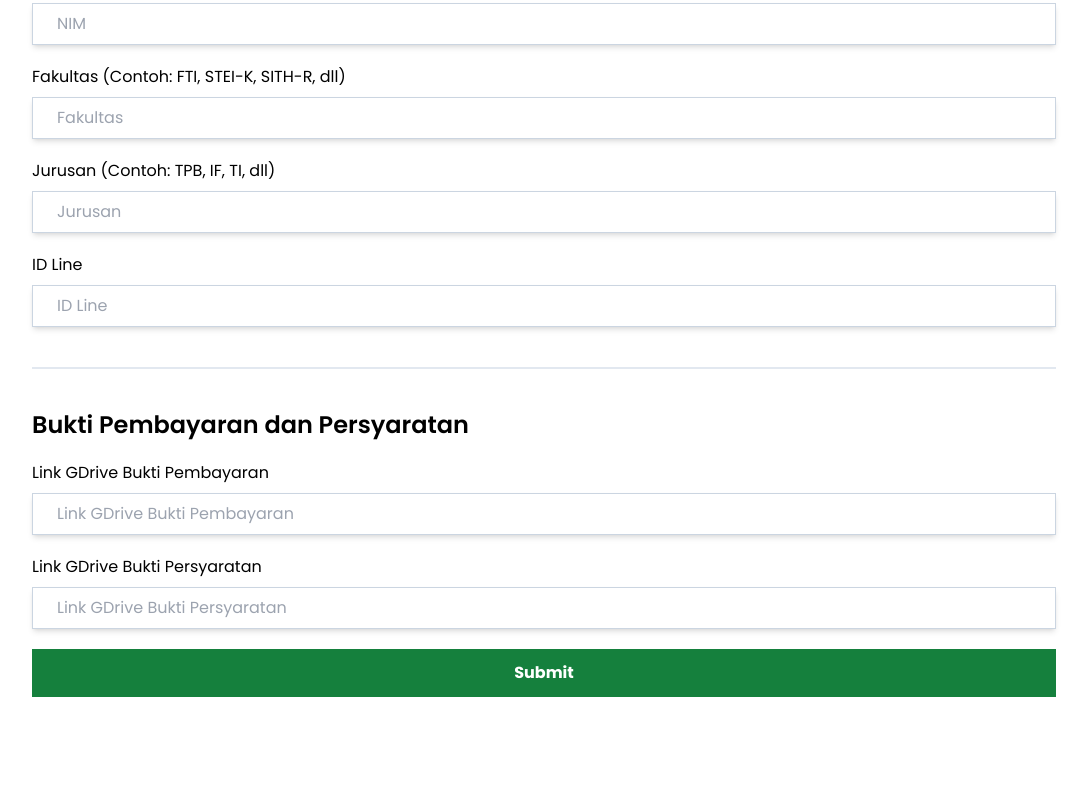
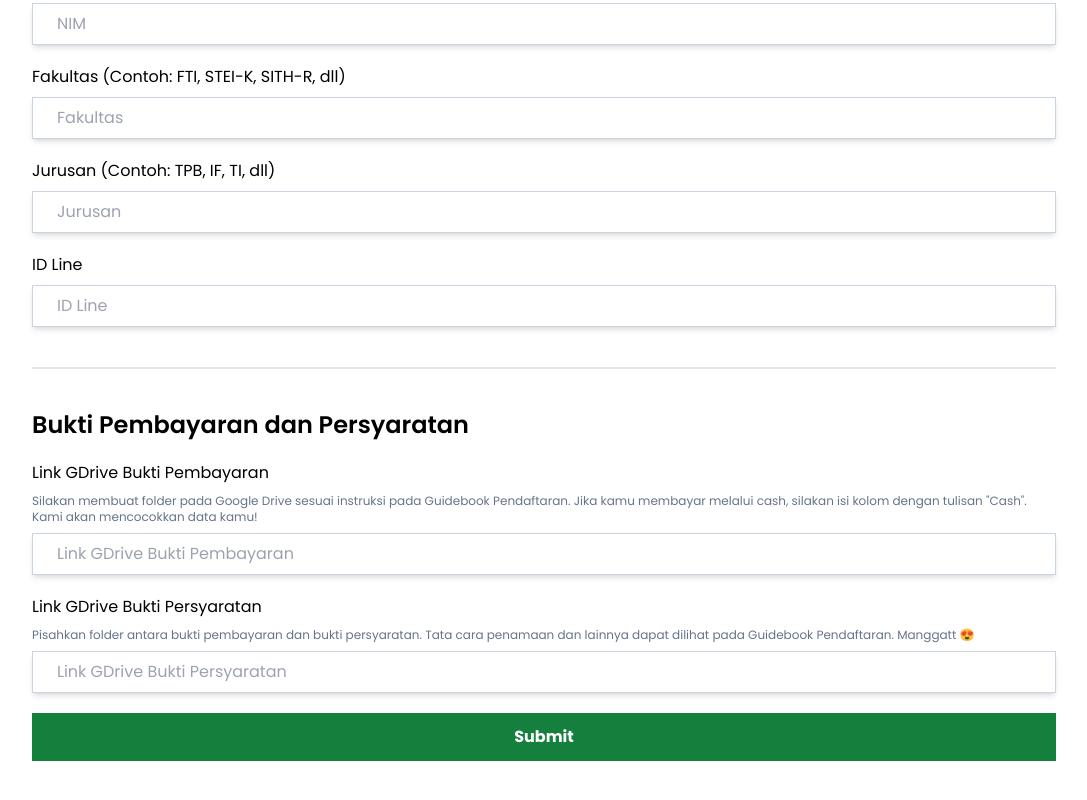
Before and after one commit to gunturoktavianto/frontend-ohu-tec-2023, a Next.js app: page /dashboard/daftar-ulang in a window 1280 px wide. Shown: the part 378-1178 px from the top of the page, without its empty margins (96-1183 px from the left). Before the commit the page ends 1131 px from the top, so only its background shows below. Built offline with nearby package versions, Linux system fonts and the light colour scheme.

Commit message:
Update Keterangan pendaftaran

```diff
--- a/app/component-ohu/FormInternshipDaful.tsx
+++ b/app/component-ohu/FormInternshipDaful.tsx
@@ -162,6 +162,7 @@ export default function FormInternshipDaful() {
                         <label htmlFor="buktiBayar">
                             Link GDrive Bukti Pembayaran
                         </label>
+                        <p className="text-xs text-slate-500">Silakan membuat folder pada Google Drive sesuai instruksi pada Guidebook Pendaftaran. Jika kamu membayar melalui cash, silakan isi kolom dengan tulisan "Cash". Kami akan mencocokkan data kamu!</p>
                         <input
                             onChange={(e) => setBuktiBayar(e.target.value)}
                             value={buktiBayar}
@@ -176,6 +177,7 @@ export default function FormInternshipDaful() {
                         <label htmlFor="buktiPersyaratan">
                             Link GDrive Bukti Persyaratan
                         </label>
+                        <p className="text-xs text-slate-500"> Pisahkan folder antara bukti pembayaran dan bukti persyaratan. Tata cara penamaan dan lainnya dapat dilihat pada Guidebook Pendaftaran.  Manggatt 😍</p>
                         <input
                             onChange={(e) =>
                                 setBuktiPersyaratan(e.target.value)
```
